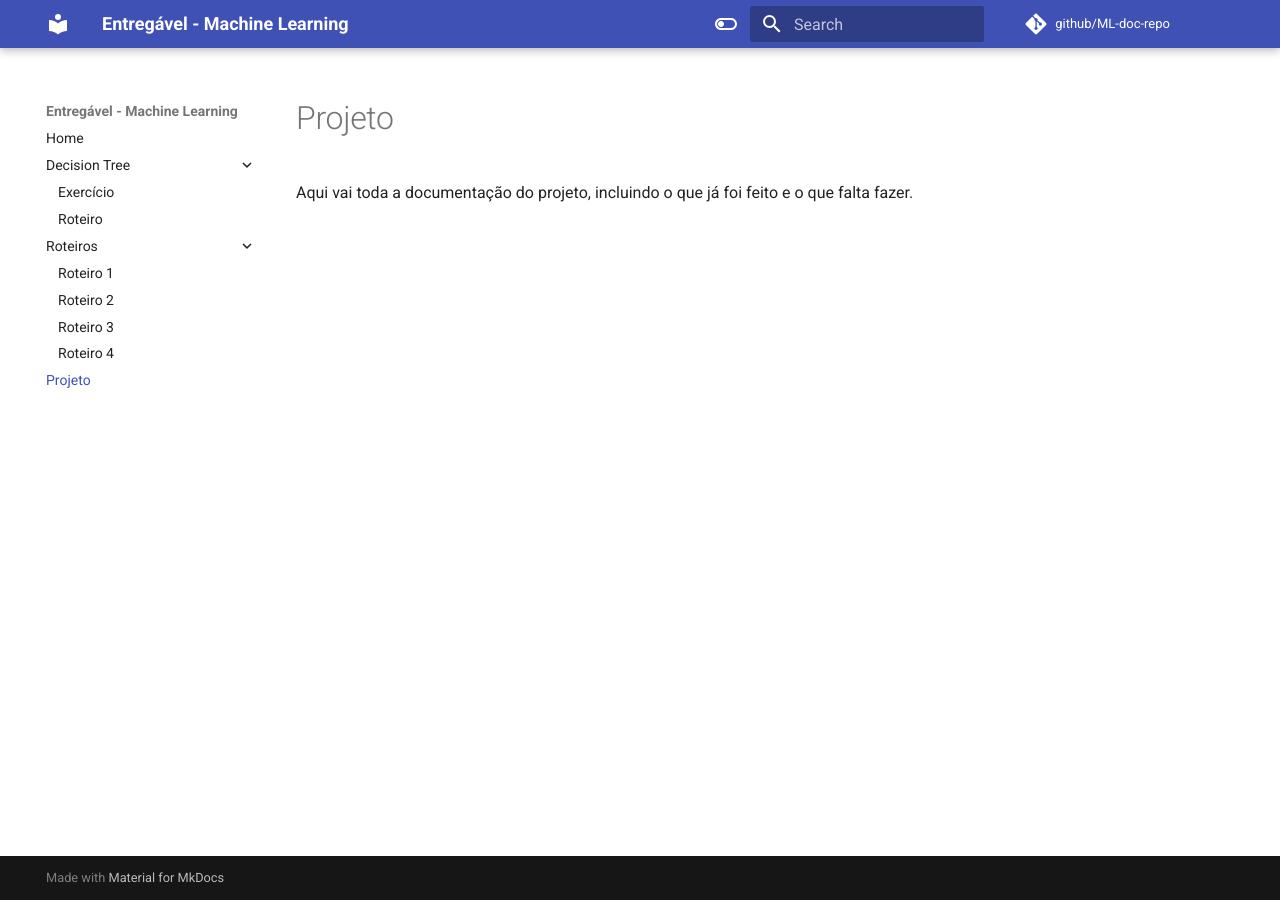
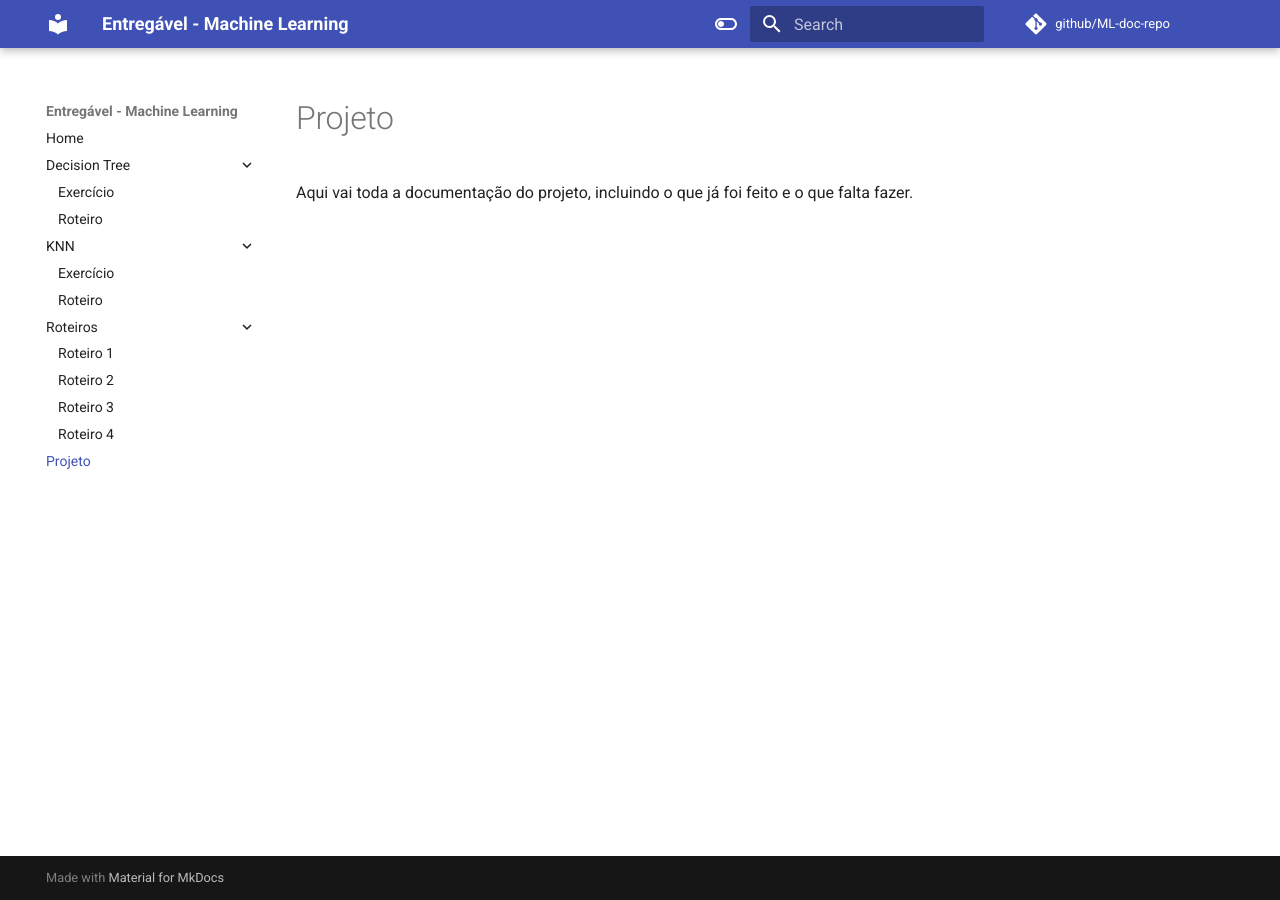
Before and after one commit to araujozb/ML-doc-repo, an MkDocs documentation site: the page built from docs/projeto/main.md, in a window 1280 px wide. Built offline with MkDocs 1.6.1 and Material for MkDocs 9.7.7, drawn with Linux system fonts in a browser that asks for light colours; comment, search, counter and statistics services are not loaded.

Commit message:
aaaaaaaaaaaaaaaaaaaa

```diff
--- a/mkdocs.yml
+++ b/mkdocs.yml
@@ -139,6 +139,9 @@ nav:
   - Decision Tree:
     - Exercício: ./decision-tree/exercicio/main.md
     - Roteiro: ./decision-tree/roteiro/main.md
+  - KNN:
+    - Exercício: ./knn/exercicio/main.md
+    - Roteiro: ./knn/roteiro/main.md
   - Roteiros:
     - Roteiro 1: ./roteiro1/main.md
     - Roteiro 2: ./roteiro2/main.md
```
